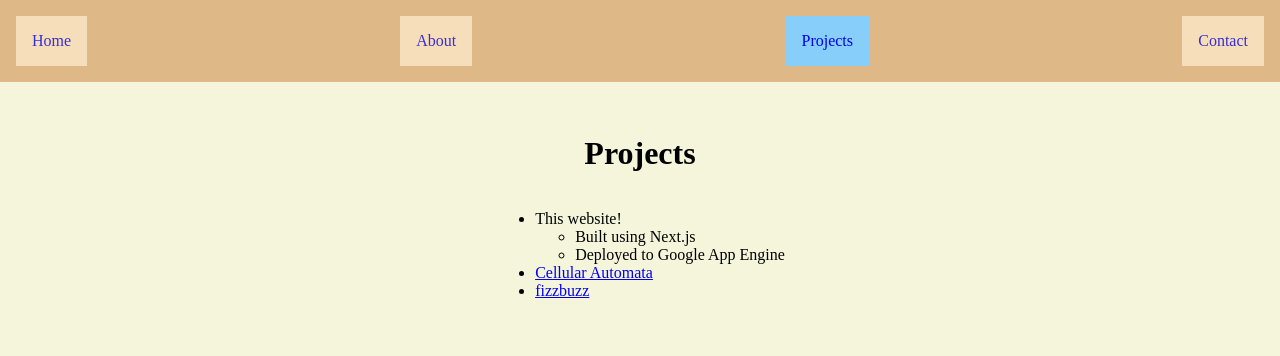
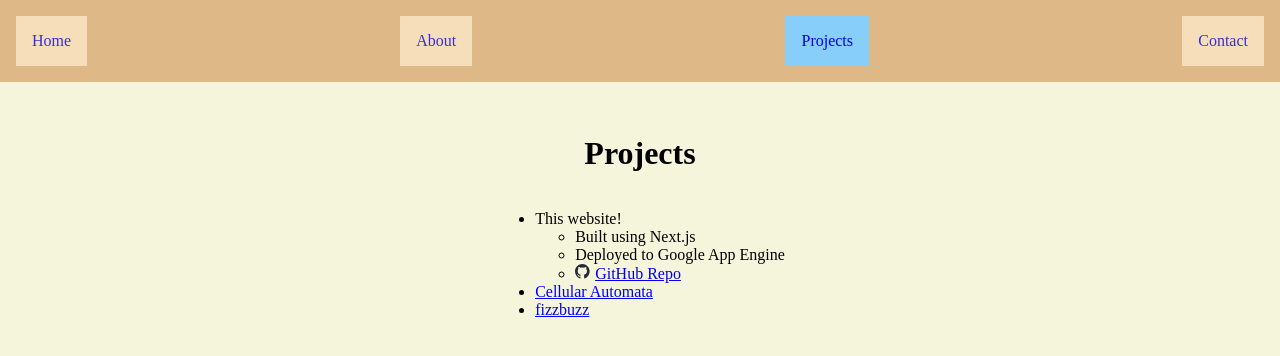
Before and after one commit to dusty-g/personal-website, a Next.js app: page /projects in a window 1280 px wide. Shown: the top 356 px of the page. Built offline with nearby package versions, Linux system fonts and the light colour scheme.

Commit message:
update README

```diff
--- a/pages/projects.tsx
+++ b/pages/projects.tsx
@@ -24,6 +24,7 @@
                     <ul>
                         <li>Built using Next.js</li>
                         <li>Deployed to Google App Engine</li>
+                        <li><Link href="https://github.com/dusty-g/personal-website"><svg xmlns="http://www.w3.org/2000/svg" width="20" height="15" ><g transform="scale(0.15)"><path fill-rule="evenodd" clip-rule="evenodd" d="M48.854 0C21.839 0 0 22 0 49.217c0 21.756 13.993 40.172 33.405 46.69 2.427.49 3.316-1.059 3.316-2.362 0-1.141-.08-5.052-.08-9.127-13.59 2.934-16.42-5.867-16.42-5.867-2.184-5.704-5.42-7.17-5.42-7.17-4.448-3.015.324-3.015.324-3.015 4.934.326 7.523 5.052 7.523 5.052 4.367 7.496 11.404 5.378 14.235 4.074.404-3.178 1.699-5.378 3.074-6.6-10.839-1.141-22.243-5.378-22.243-24.283 0-5.378 1.94-9.778 5.014-13.2-.485-1.222-2.184-6.275.486-13.038 0 0 4.125-1.304 13.426 5.052a46.97 46.97 0 0 1 12.214-1.63c4.125 0 8.33.571 12.213 1.63 9.302-6.356 13.427-5.052 13.427-5.052 2.67 6.763.97 11.816.485 13.038 3.155 3.422 5.015 7.822 5.015 13.2 0 18.905-11.404 23.06-22.324 24.283 1.78 1.548 3.316 4.481 3.316 9.126 0 6.6-.08 11.897-.08 13.526 0 1.304.89 2.853 3.316 2.364 19.412-6.52 33.405-24.935 33.405-46.691C97.707 22 75.788 0 48.854 0z" fill="#24292f"/></g></svg>GitHub Repo</Link></li>
                     </ul></li>
                 <li><Link href="projects/cellularAutomata/90">Cellular Automata</Link></li>
                 <li><Link href="projects/fizzbuzz">fizzbuzz</Link></li>
```
Also changed, not shown: 1 other file (tests, documents, lock files or other folders).
